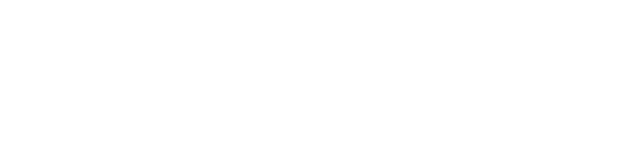
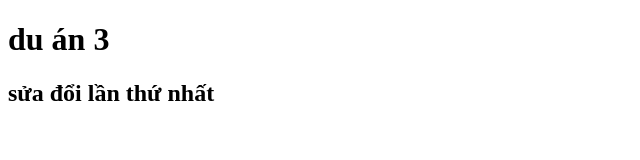
Before and after one commit to Tkanh12-10-2024/duan3, a plain HTML site: page index.html in a window 1280 px wide. Shown: the whole page, without its empty margins (0-640 px from the left). Drawn offline with Linux system fonts and the light colour scheme.

Commit message:
sửa đổi lần 1

```diff
--- a/index.html
+++ b/index.html
@@ -1,11 +1,12 @@
 <!DOCTYPE html>
 <html lang="vi">
-<head>
-    <meta charset="UTF-8">
-    <meta name="viewport" content="width=device-width, initial-scale=1.0">
+  <head>
+    <meta charset="UTF-8" />
+    <meta name="viewport" content="width=device-width, initial-scale=1.0" />
     <title>dự án 3</title>
-</head>
-<body>
-
-</body>
+  </head>
+  <body>
+    <h1>du án 3</h1>
+    <h2>sửa đổi lần thứ nhất</h2>
+  </body>
 </html>
```
